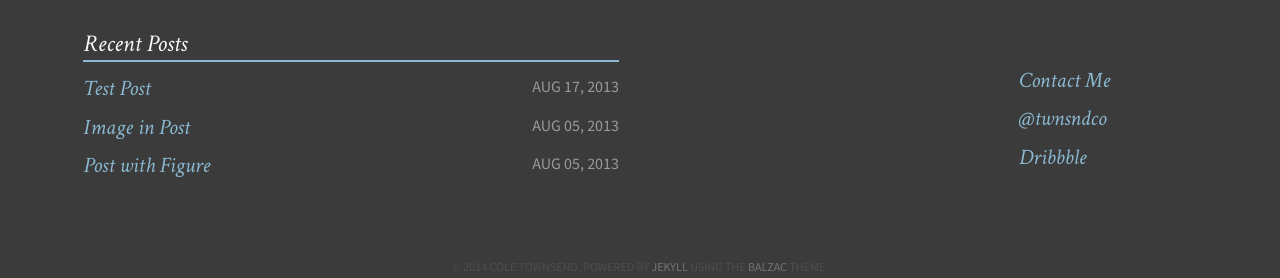
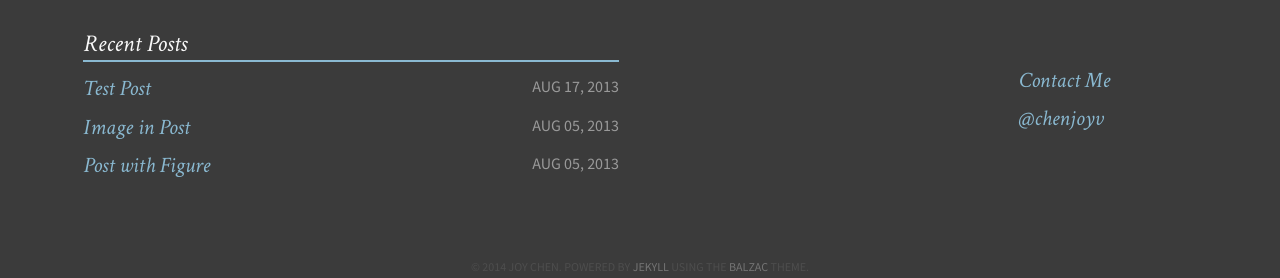
Before and after one commit to joyvchen/joyvchen.github.io, a Jekyll site: the page built from _posts/2013-08-17-test-post.md, in a window 1280 px wide and 900 px high, scrolled down 1175 px. Shown: the part 619-897 px from the top of the window. Built offline with Jekyll 4.4.1, drawn with Linux system fonts in a browser that asks for light colours; comment, search, counter and statistics services are not loaded; some of the changed text lies outside the part shown.

Commit message:
resolve base urls

```diff
--- a/_config.yml
+++ b/_config.yml
@@ -1,21 +1,21 @@
-title:            Balzac
-tagline:          A beautiful theme.
-description:      Describe your website.
+title:            Joy Chen
+tagline:
+description:      The personal site of Joy Chen.
 #Comment out url when working locally to resolve base urls correctly
-url: http://jekyll.gtat.me
+# url: http://jekyll.gtat.me
 
 # Owner/author information
 owner:
-  name:           Cole Townsend
+  name:           Joy Chen
   avatar:         avatar.png
-  bio:            "Aesthete & Athlete"
-  email:          cole@coletownsend.com
-  twitter:        twnsndco
-  github:         coletownsend
-  instagram:      ctrunsthis
-  dribbble:       coletownsend
-  disqus:         balzac
-  location:       "Buffalo, NY"
+  bio:            "Always exploring."
+  email:          chenjoyv@gmail.com
+  twitter:        chenjoyv
+  github:         joyvchen
+  instagram:      jeyohwhy
+  dribbble:
+  disqus:
+  location:       "New York, NY"
   # Plug in your disqus shortname!
 
 tools:
@@ -28,10 +28,10 @@ links:
   - title: About
     url: /about
   - title: Github
-    url: https://github.com/ColeTownsend/Balzac-for-Jekyll
+    url: https://github.com/joyvchen
     external: true
-  - title: Cole Who?
-    url: http://coletownsend.com
+  - title: Elsewhere
+    url: http://joyvchen.com
     external: true
 
 # http://en.wikipedia.org/wiki/List_of_tz_database_time_zones
```
